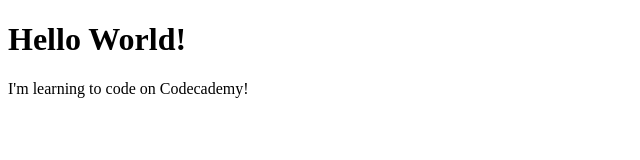
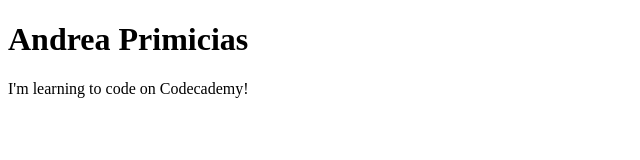
Before and after one commit to mracprimicias/mracprimicias.github.io, a plain HTML site: page index.html in a window 1280 px wide. Shown: the whole page, without its empty margins (0-640 px from the left). Drawn offline with Linux system fonts and the light colour scheme.

Commit message:
Update index.html

```diff
--- a/index.html
+++ b/index.html
@@ -5,7 +5,7 @@
   <link href="./resources/CSS/index.css" type="text/css" rel="stylesheet"></link>
 </head>
 <body>
-    <h1>Hello World!</h1>
+    <h1>Andrea Primicias</h1>
     <p>I'm learning to code on Codecademy! </p>
 </body>
 </html>
```
